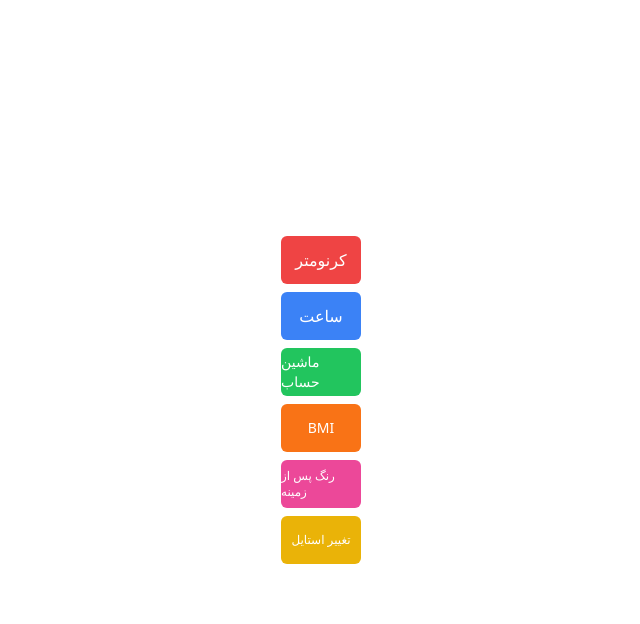
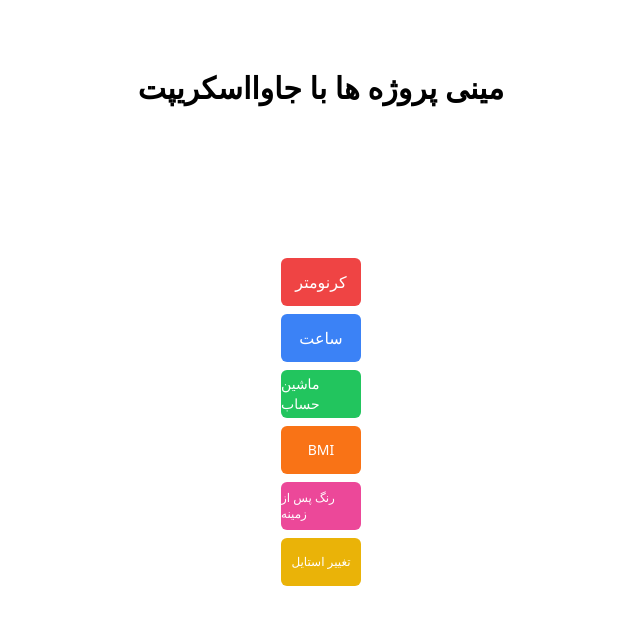
Before and after one commit to websiteDesignn/JavaScript, a website built with Vite: page index.html in a window 1280 px wide. Shown: the whole page, without its empty margins (319-959 px from the left). Built offline with nearby package versions, Linux system fonts and the light colour scheme.

Commit message:
complete the index.html

```diff
--- a/index.html
+++ b/index.html
@@ -11,6 +11,10 @@
   <body
     class="w-full h-screen flex flex-col items-center justify-center gap-y-2"
   >
+    <div class="text-2xl md:text-3xl relative -top-10 md:-top-36 font-semibold">
+      مینی پروژه ها با جاوااسکریپت
+    </div>
+
     <a
       href="https://websitedesignn.github.io/JavaScript/kornometr.html"
       class="bg-red-500 text-white w-20 h-12 rounded-md flex items-center justify-center hover:bg-red-300"
```
